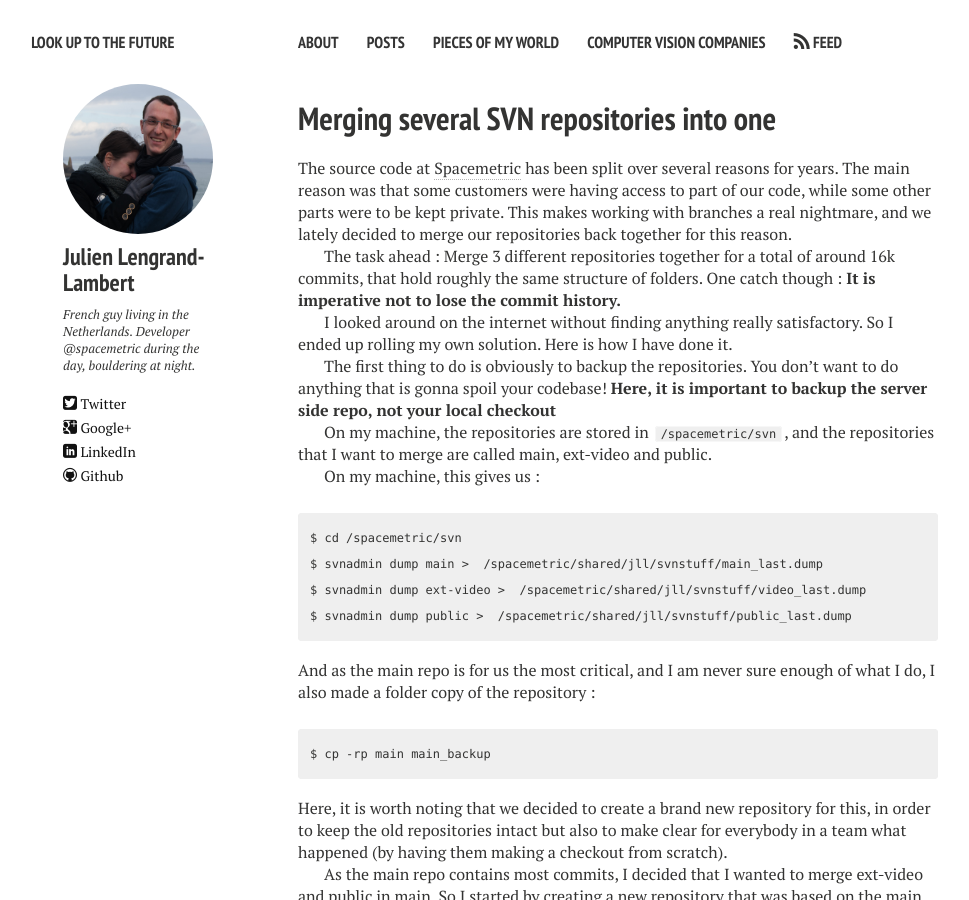
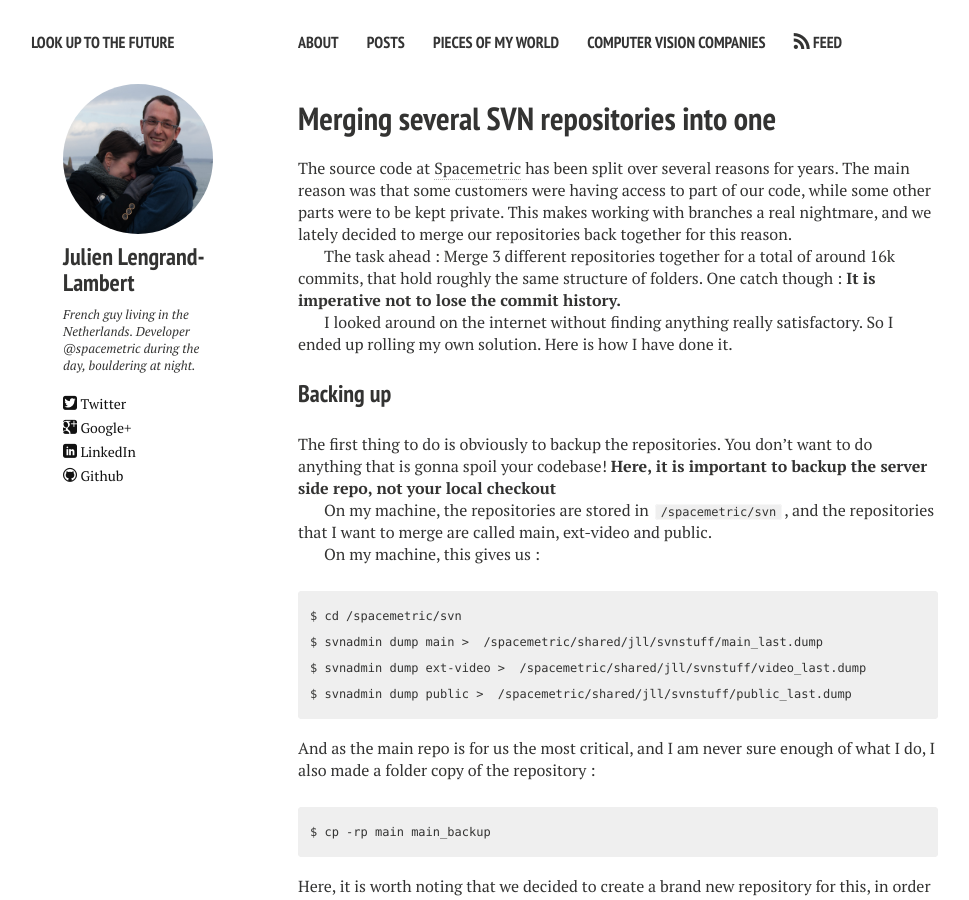
Before and after one commit to jlengrand/jlengrand.github.io, a Jekyll site: the page built from _posts/2015-07-09-merging-svn-repositories.markdown, in a window 1280 px wide and 900 px high. Shown: the whole window, without its empty margins (22-991 px from the left). Built offline with Jekyll 4.4.1, drawn with Linux system fonts in a browser that asks for light colours; nearby versions of some CDN libraries.

Commit message:
Update 2015-07-09-merging-svn-repositories.markdown

```diff
--- a/_posts/2015-07-09-merging-svn-repositories.markdown
+++ b/_posts/2015-07-09-merging-svn-repositories.markdown
@@ -21,6 +21,7 @@ The task ahead : Merge 3 different repositories together for a total of around 1
 
 I looked around on the internet without finding anything really satisfactory. So I ended up rolling my own solution. Here is how I have done it.
 
+### Backing up
 
 The first thing to do is obviously to backup the repositories. You don't want to do anything that is gonna spoil your codebase! **Here, it is important to backup the server side repo, not your local checkout**
 
```
